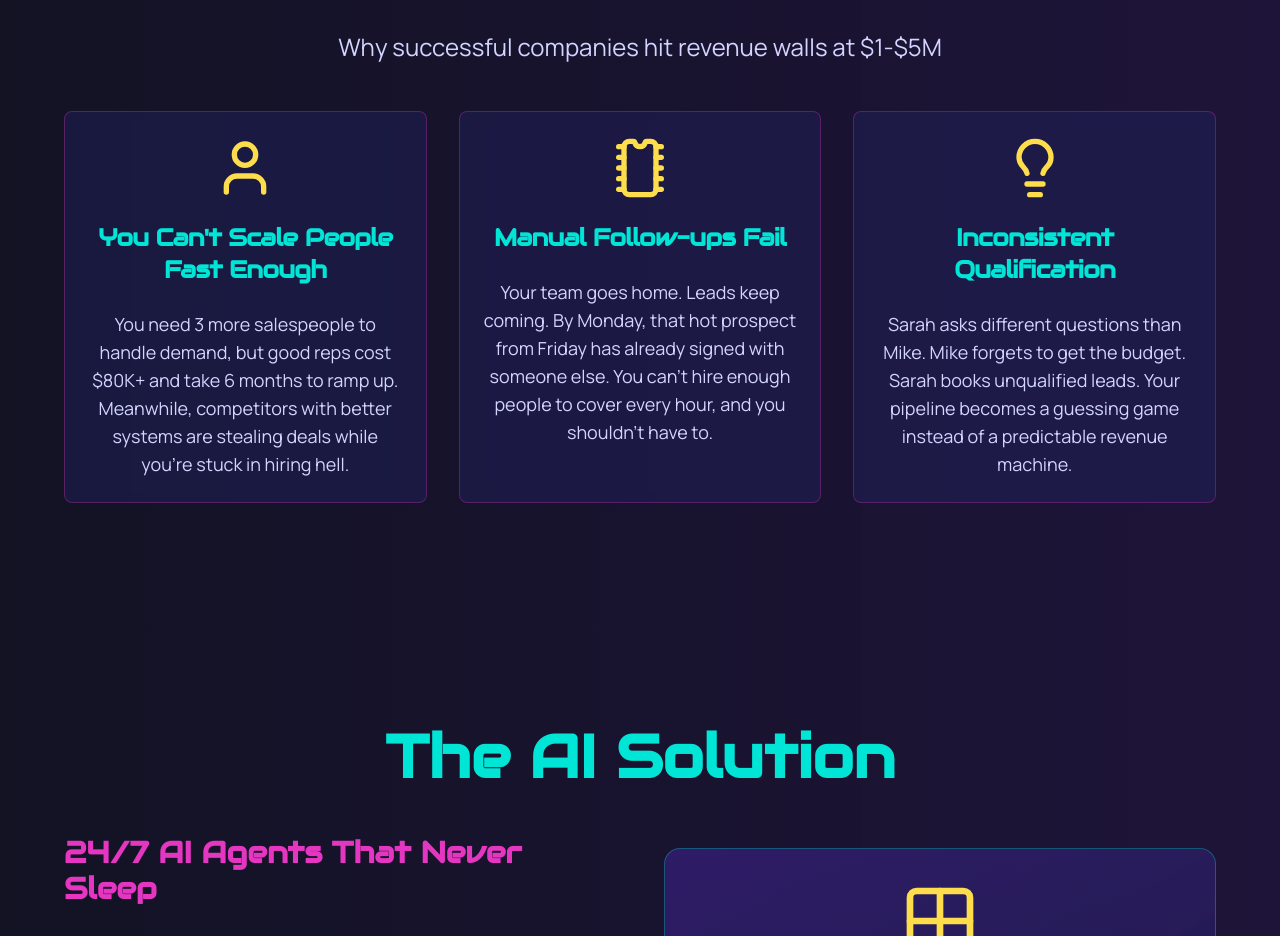
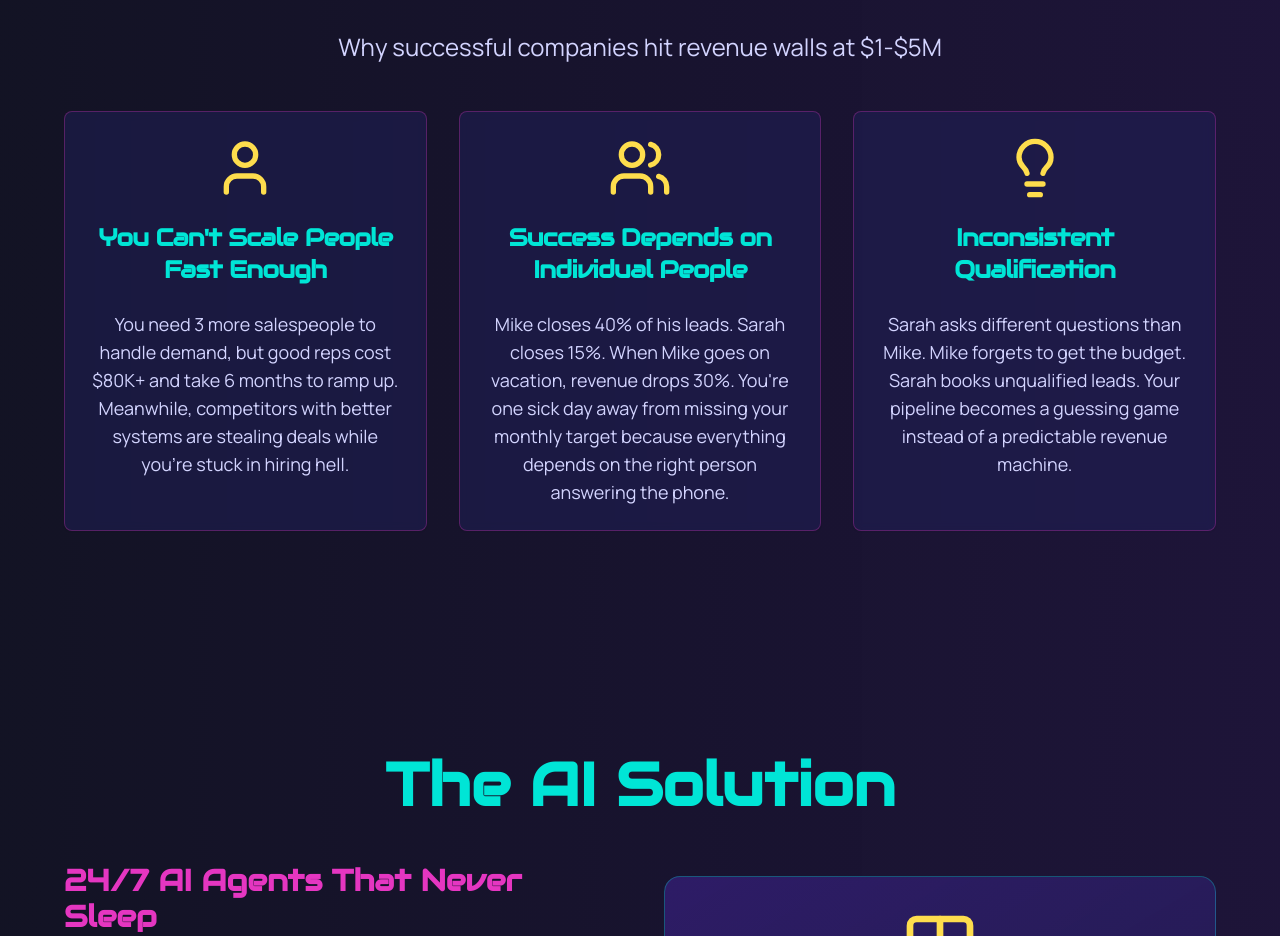
Before and after one commit to Dontworryaboutit69/revsquared-ai-engage, a React (Vite) app: page / in a window 1280 px wide. Shown: the part 1863-2799 px from the top of the page. Built offline with nearby package versions, Linux system fonts and the light colour scheme.

Commit message:
Update problem section icon
Pick an icon that matches the copy in the problem section.

```diff
--- a/src/components/sections/ProblemSection.tsx
+++ b/src/components/sections/ProblemSection.tsx
@@ -1,7 +1,7 @@
 import React from 'react';
 import { Button } from "@/components/ui/button";
 import { Card, CardContent, CardHeader, CardTitle } from "@/components/ui/card";
-import { User, Microchip, Lightbulb, Calendar } from 'lucide-react';
+import { User, Users, Lightbulb, Calendar } from 'lucide-react';
 interface ProblemSectionProps {
   onBookDemo: () => void;
   onTryAI: () => void;
@@ -42,17 +42,17 @@ export function ProblemSection({
 
           <Card className="bg-[#20215A]/50 border-[#E536C1]/30 backdrop-blur-sm">
             <CardHeader>
-              <Microchip className="w-12 h-12 sm:w-14 sm:h-14 md:w-16 md:h-16 text-[#FEDD4D] mx-auto mb-3 sm:mb-4" />
+              <Users className="w-12 h-12 sm:w-14 sm:h-14 md:w-16 md:h-16 text-[#FEDD4D] mx-auto mb-3 sm:mb-4" />
               <CardTitle className="text-[#00E5D6] text-lg sm:text-xl md:text-2xl" style={{
               fontFamily: 'Audiowide, sans-serif'
             }}>
-                Manual Follow-ups Fail
+                Success Depends on Individual People
               </CardTitle>
             </CardHeader>
             <CardContent>
               <p className="text-[#D3D4FF] text-sm sm:text-base md:text-lg" style={{
               fontFamily: 'Manrope, sans-serif'
-            }}>Your team goes home. Leads keep coming. By Monday, that hot prospect from Friday has already signed with someone else. You can't hire enough people to cover every hour, and you shouldn't have to.</p>
+            }}>Mike closes 40% of his leads. Sarah closes 15%. When Mike goes on vacation, revenue drops 30%. You're one sick day away from missing your monthly target because everything depends on the right person answering the phone.</p>
             </CardContent>
           </Card>
 
```
